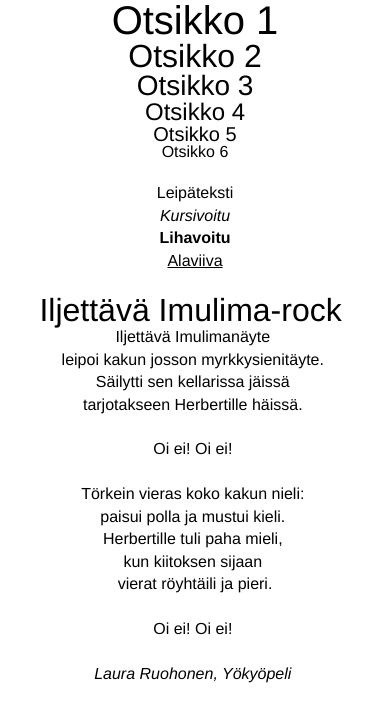
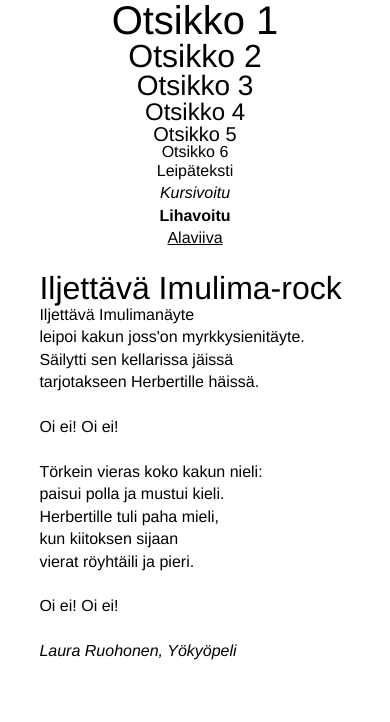
Before and after one commit to jarvisenlaura/RND-React-Native-I, a React Native app: screen / in a window 390 px wide. Shown: the top 722 px of the page. Built offline with nearby package versions, Linux system fonts and the light colour scheme.

Commit message:
Update App.js

```diff
--- a/App.js
+++ b/App.js
@@ -1,5 +1,5 @@
 import React from "react";
-import { View, ScrollView, SafeAreaView } from "react-native";
+import { View, ScrollView } from "react-native";
 import { MyAppText, textStyles } from "./MyAppText";
 
 const styles = {
@@ -19,8 +19,6 @@ const styles = {
 };
 
 const App = () => (
-  <SafeAreaView>
-    <ScrollView>
   <View style={styles.container}>
     <MyAppText style={styles.otsikko(2.5)}>
       Otsikko 1
@@ -40,11 +38,6 @@ const App = () => (
     <MyAppText style={styles.otsikko(1)}>
       Otsikko 6
     </MyAppText>
-
-          <MyAppText>
-            {"\n"}
-          </MyAppText>
-
     <MyAppText>
       Leipäteksti
     </MyAppText>
@@ -60,9 +53,10 @@ const App = () => (
     <MyAppText>
       {"\n"}
     </MyAppText>
+    <ScrollView>
       <MyAppText style={styles.otsikko(2)}>Iljettävä Imulima-rock </MyAppText>
       <MyAppText>Iljettävä Imulimanäyte </MyAppText>
-          <MyAppText>leipoi kakun josson myrkkysienitäyte. </MyAppText>
+      <MyAppText>leipoi kakun joss'on myrkkysienitäyte. </MyAppText>
       <MyAppText>Säilytti sen kellarissa jäissä </MyAppText>
       <MyAppText>tarjotakseen Herbertille häissä. </MyAppText>
       <MyAppText>
@@ -88,9 +82,8 @@ const App = () => (
       <MyAppText>
         {"\n"}
       </MyAppText>
+    </ScrollView>
   </View>
-      </ScrollView>
-    </SafeAreaView>
 );
 
 export default App;
```
Lines whose indentation alone changed are shown as unchanged.
